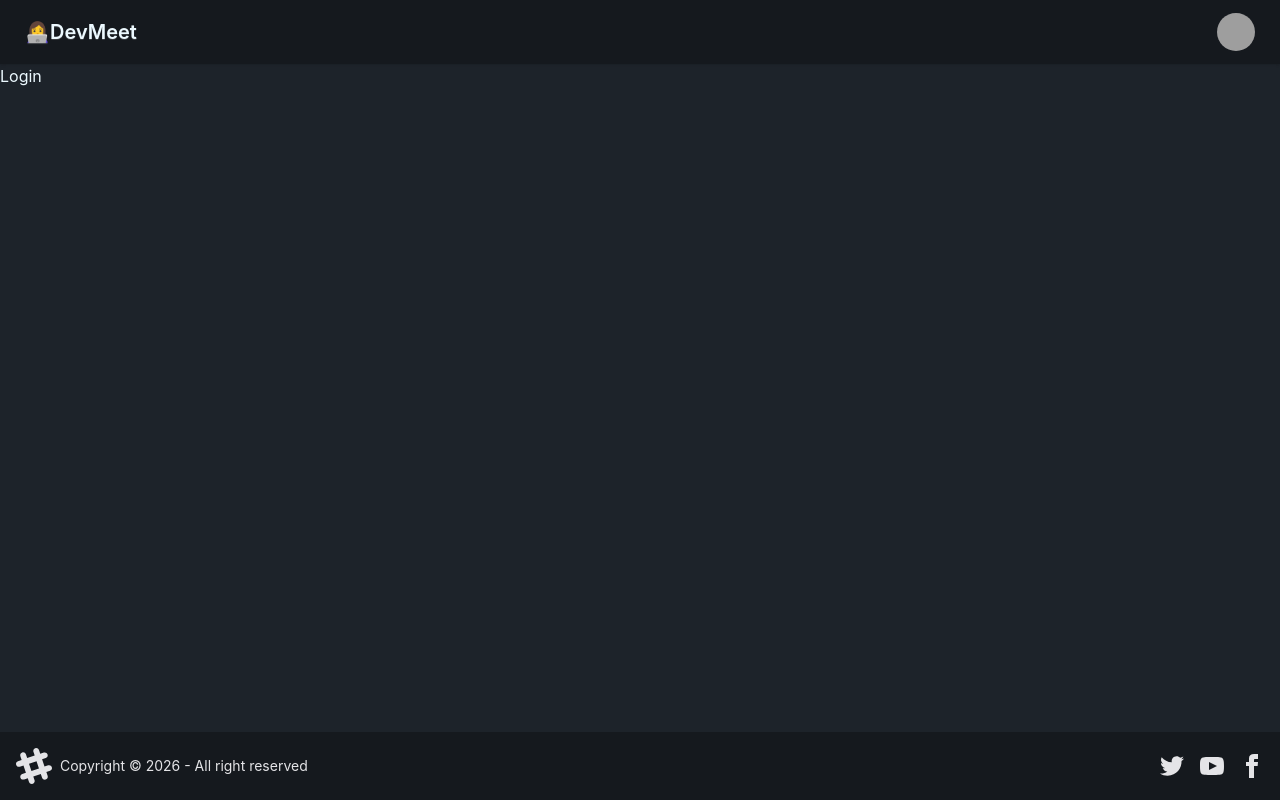
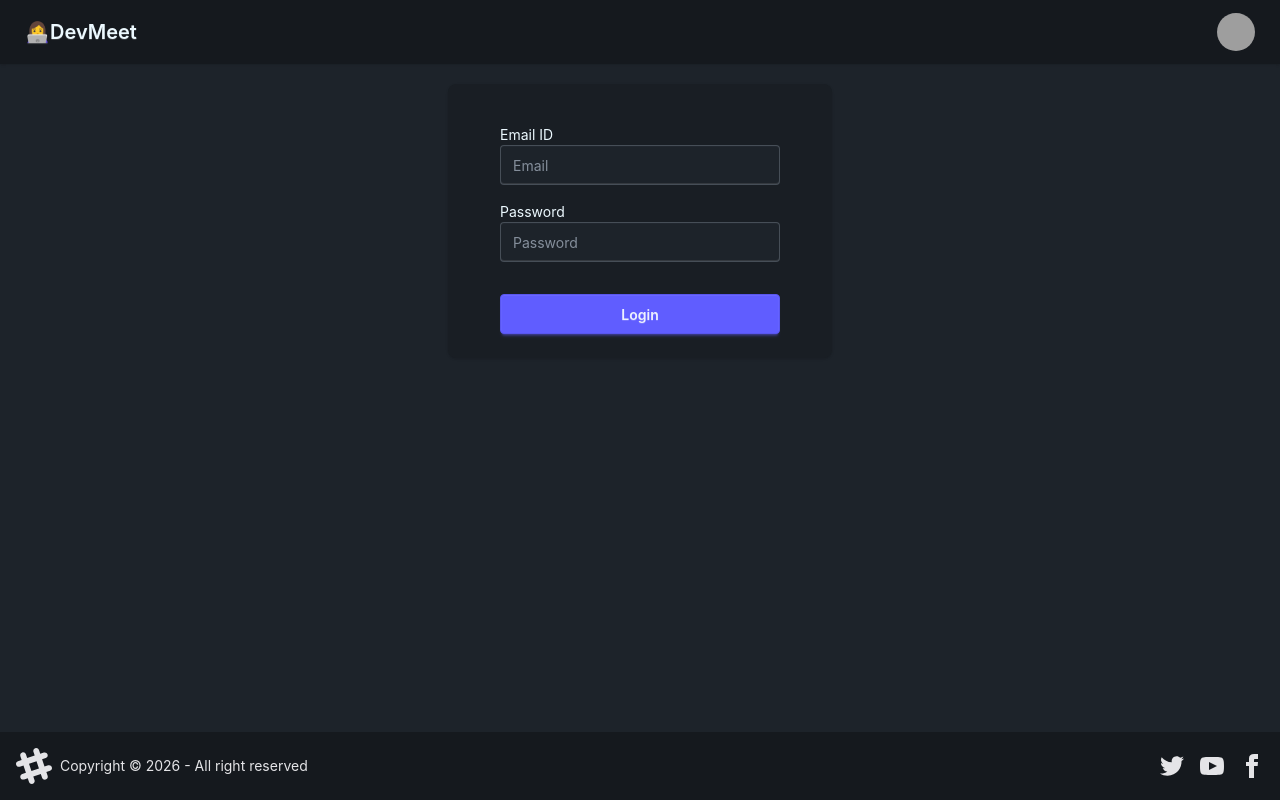
Before and after one commit to meghasharma123/DevMeet_web, a React (Vite) app: page /login in a window 1280 px wide. Built offline with nearby package versions, Linux system fonts and the light colour scheme; grey boxes are pictures that could not be loaded; the HTML template or start-up script is replaced by a standard one.

Commit message:
login page working

```diff
--- a/src/App.tsx
+++ b/src/App.tsx
@@ -1,12 +1,13 @@
 import Body from "./Body"
 import { Routes, Route } from "react-router-dom"
+import Login from "./Login"
 
 function App() {
   return (
     <>
       <Routes>
         <Route path="/" element={<Body />}>
-          <Route path="/login" element={<div>Login</div>} />
+          <Route path="/login" element={<Login/>} />
         </Route>
       </Routes>
     </>
@@ -14,3 +15,5 @@ function App() {
 }
 
 export default App
+
+// while facing cors error, we have to install cors and add options for the dev url and inside axios also add helper enable.
--- /dev/null
+++ b/src/Login.tsx
@@ -0,0 +1,65 @@
+import { useState } from "react";
+
+export default function Login() {
+    const [emailId, setEmailId] = useState("");
+    const [password, setPassword] = useState("");
+
+    const handleLogin = async () => {
+        try {
+            const req = {
+                "emailId": emailId,
+                "password": password
+            }
+            const resp = await fetch(`http://localhost:3000/login`, {
+                body: JSON.stringify(req),
+                method: "POST",
+                headers: {
+                    "content-type": "application/json",
+                },
+                credentials: "include"
+            });
+            console.log("resp: ", resp);
+        } catch (error) {
+            console.log("error login: ", error)
+        }
+    }
+
+    return (
+        <div className="flex items-center justify-center h-full pt-5">
+            <div className="card w-96 bg-base-200 shadow-sm flex items-center justify-center">
+                <div className="card-body">
+                    <div className="mt-4">
+                        <div className="flex flex-col">
+                            Email ID
+                            <input
+                                value={emailId}
+                                onChange={(e) => setEmailId(e.target.value)}
+                                type="text"
+                                placeholder="Email"
+                                className="input w-70"
+                            />
+                        </div>
+                        <div className="mt-4 flex flex-col">
+                            Password
+                            <input
+                                value={password}
+                                onChange={(e) => setPassword(e.target.value)}
+                                type="password"
+                                placeholder="Password"
+                                className="input w-70"
+                            />
+                        </div>
+                    </div>
+                    <div className="mt-6">
+                        <button
+                            onClick={() => handleLogin()}
+                            className="btn btn-primary btn-block"
+                        >
+                            Login
+                        </button>
+                    </div>
+                </div>
+            </div>
+        </div>
+    )
+}
```
